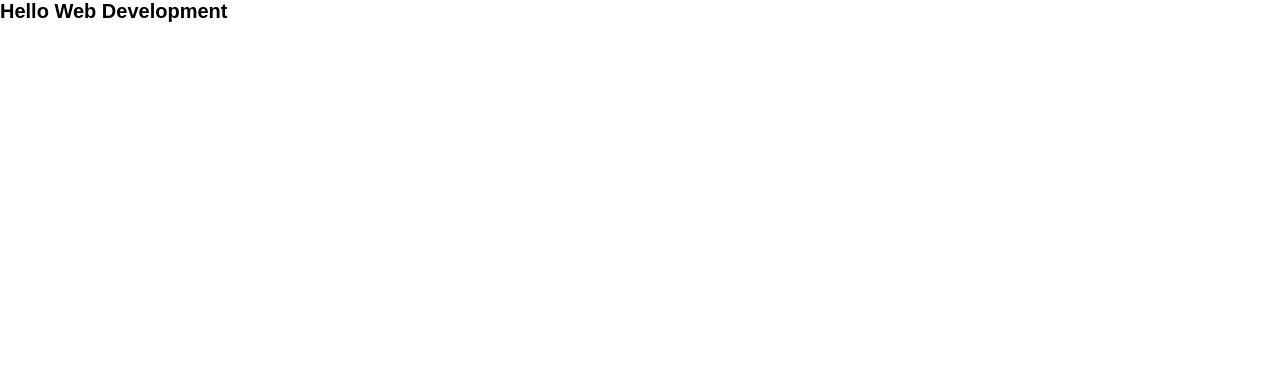
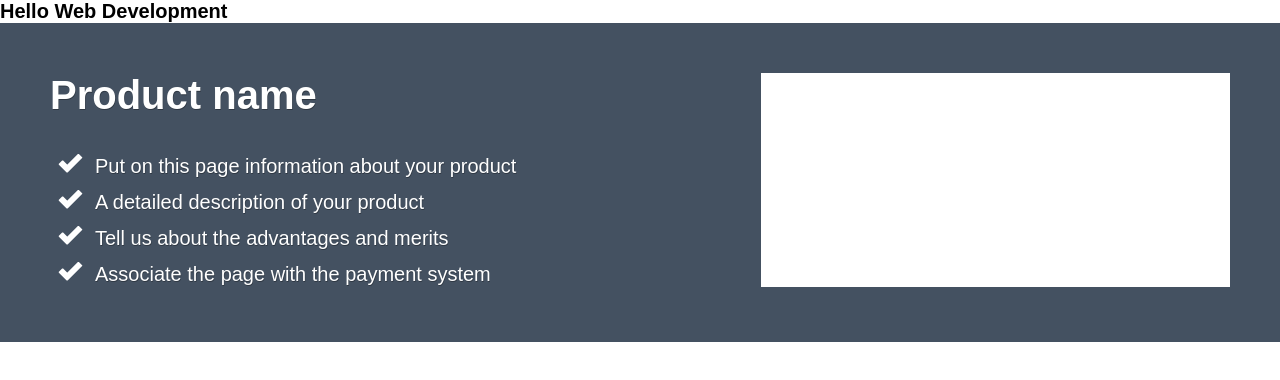
Before and after one commit to amsornet/Practice-SCSS, a website built with Parcel: page src/index.html in a window 1280 px wide. Built offline with nearby package versions, Linux system fonts and the light colour scheme.

Commit message:
init section stage

```diff
--- a/src/assets/styles/index.scss
+++ b/src/assets/styles/index.scss
@@ -2,3 +2,11 @@
 @import './utils';
 @import './components';
 @import './layout';
+
+.container {
+  width: 100%;
+  max-width: 118rem;
+  margin: 0 auto;
+
+
+}
--- /dev/null
+++ b/src/assets/styles/layout/_stage.scss
@@ -0,0 +1,55 @@
+.stage {
+  @include section();
+
+  padding-inline: 1.5rem;
+
+  background-color: $primaryColor;
+
+  &__wrapper {
+    display: flex;
+    flex-direction: column-reverse;
+
+    @media ($tablet) {
+      flex-direction: row;
+      justify-content: space-between;
+    }
+
+    @media ($desktop) {
+      padding-inline: 0;
+    }
+  }
+
+  &__title {
+    @include h1();
+  }
+
+  &__list {
+    @include lead();
+
+
+    &-item {
+      list-style: url("../images/check_icon.png");
+      padding-left: .5rem;
+    }
+
+  }
+
+  &__image {
+    @include img($white);
+
+    width: 100%;
+    height: 21.4rem;
+    margin-bottom: 2rem;
+
+    @media ($tablet) {
+      max-width: 300px;
+      margin-bottom: 0;
+    }
+
+    @media ($desktop) {
+      max-width: 469px;
+      margin-bottom: 0;
+
+    }
+  }
+}
--- a/src/assets/styles/layout/index.scss
+++ b/src/assets/styles/layout/index.scss
@@ -0,0 +1 @@
+@import './stage';
--- a/src/assets/styles/utils/_mixins.scss
+++ b/src/assets/styles/utils/_mixins.scss
@@ -3,11 +3,11 @@
   color: $color;
   font-family: $mainFont;
   text-shadow: $mainShadow;
-  margin-bottom: 3rem;
+  margin-bottom: 1.8rem;
 
   @media ($tablet) {
     font-size: 4rem;
-    margin-bottom: 5rem;
+    margin-bottom: 3rem;
   }
 }
 
@@ -54,6 +54,11 @@
   background-color: $bg;
 }
 
+@mixin section($pt: 5rem, $pb: 5rem) {
+  padding-top: $pt;
+  padding-bottom: $pb;
+}
+
 %input {
   color: $secondaryColor;
   font-size: 1.6rem;
--- a/src/index.html
+++ b/src/index.html
@@ -7,6 +7,32 @@
         <link rel="stylesheet" href="./assets/styles/index.scss" />
     </head>
     <body>
-    <h1>Hello Web Development</h1>
+        <h1>Hello Web Development</h1>
+    <main>
+        <section class="stage">
+            <div class="container stage__wrapper">
+                <div class="stage__text">
+                    <h1 class="stage__title">Product name</h1>
+                    <ul class="stage__list">
+                        <li class="stage__list-item">
+                            Put on this page information about your product
+                        </li>
+                        <li class="stage__list-item">
+                            A detailed description of your product
+                        </li>
+                        <li class="stage__list-item">
+                            Tell us about the advantages and merits
+                        </li>
+                        <li class="stage__list-item">
+                            Associate the page with the payment system
+                        </li>
+
+                    </ul>
+                </div>
+                <div class="stage__image"></div>
+
+            </div>
+        </section>
+    </main>
     </body>
 </html>
```
Also changed, not shown: src/assets/images/check_icon.png (added).
